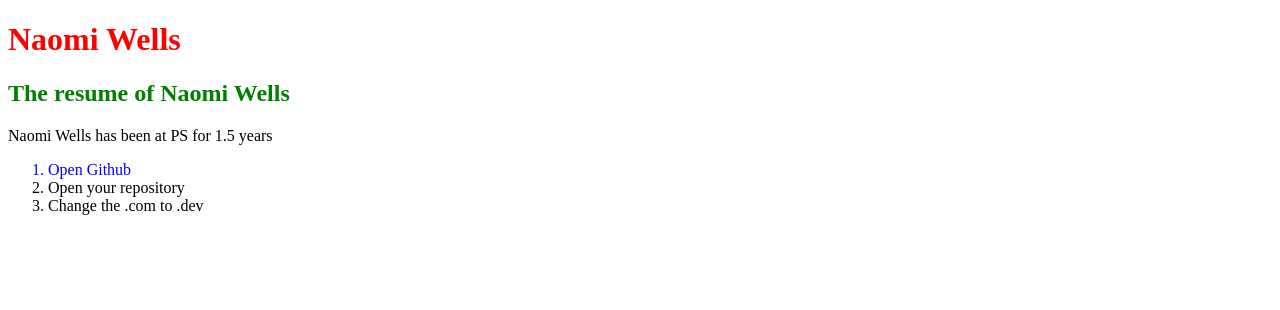
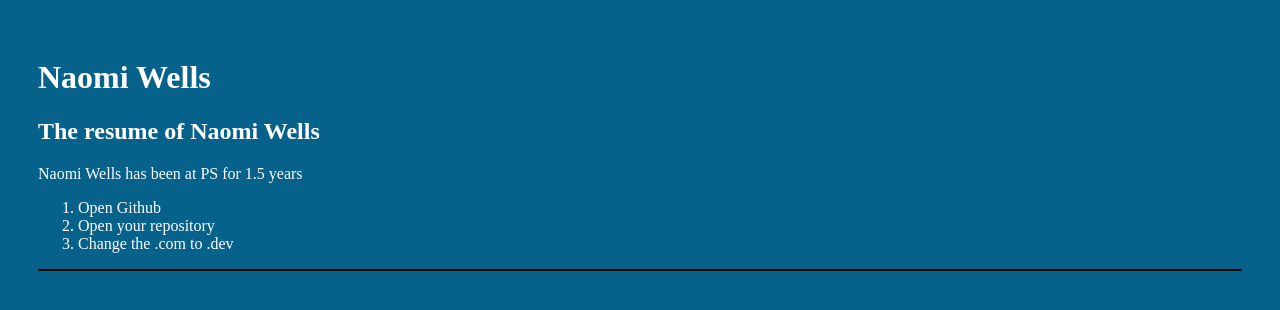
Before and after one commit to naowells/NaomiWellsPS, a plain HTML site: page index.html in a window 1280 px wide. Drawn offline with Linux system fonts and the light colour scheme.

Commit message:
Updating Styles

```diff
--- a/styles.css
+++ b/styles.css
@@ -1,11 +1,9 @@
-#title {
-    color:red;
+body {
+    background-color:rgb(6, 97, 139);
+    color: white;
+    padding: 30px;
 }
 
-.blue{
-    color:blue;
+ul {
+    border: 1px solid black;
 }
-
-h2 {
-    color:green;
-}
```
